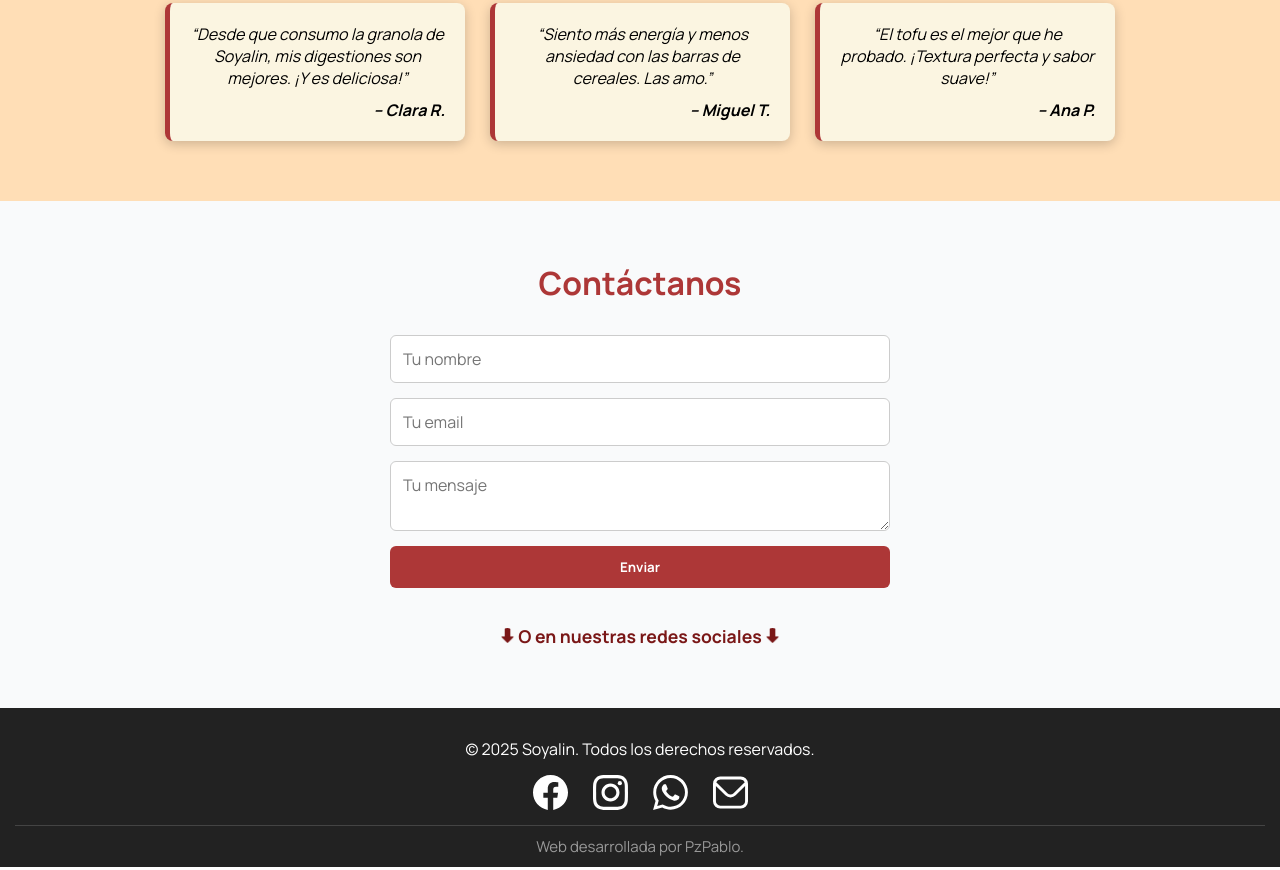
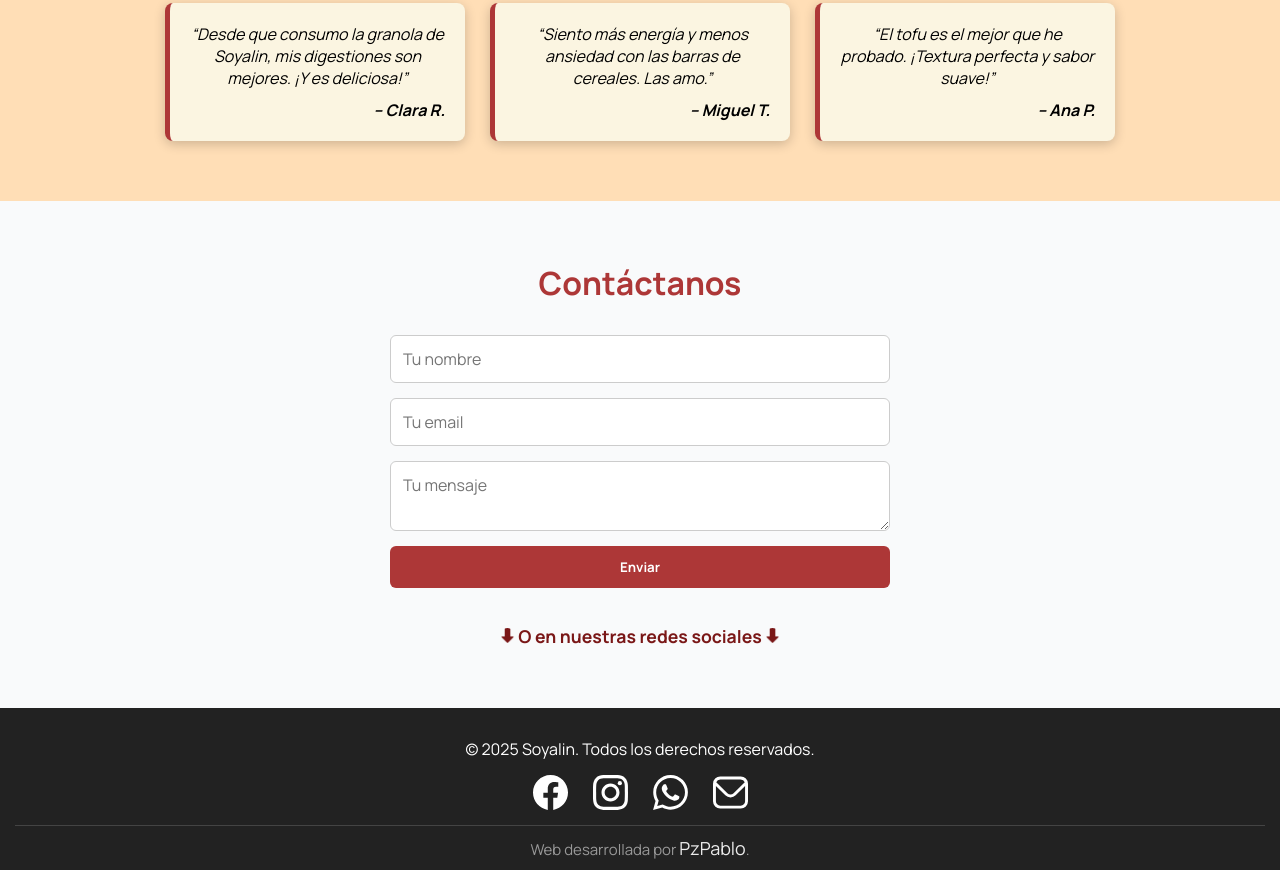
Before and after one commit to websoyalin/soyalin, a plain HTML site: page index.html in a window 1280 px wide. Shown: the part 6340-7210 px from the top of the page. Drawn offline with Linux system fonts and the light colour scheme.

Commit message:
pzpablo actualización de nombre

```diff
--- a/style.css
+++ b/style.css
@@ -1207,7 +1207,8 @@
 
 #footer .pz-pablo a{
     text-decoration: none;
-    color: #999;
+    font-size: 18px;
+    color: #ebebeb;
     transition: all 0.3s ease;
 }
 
```
